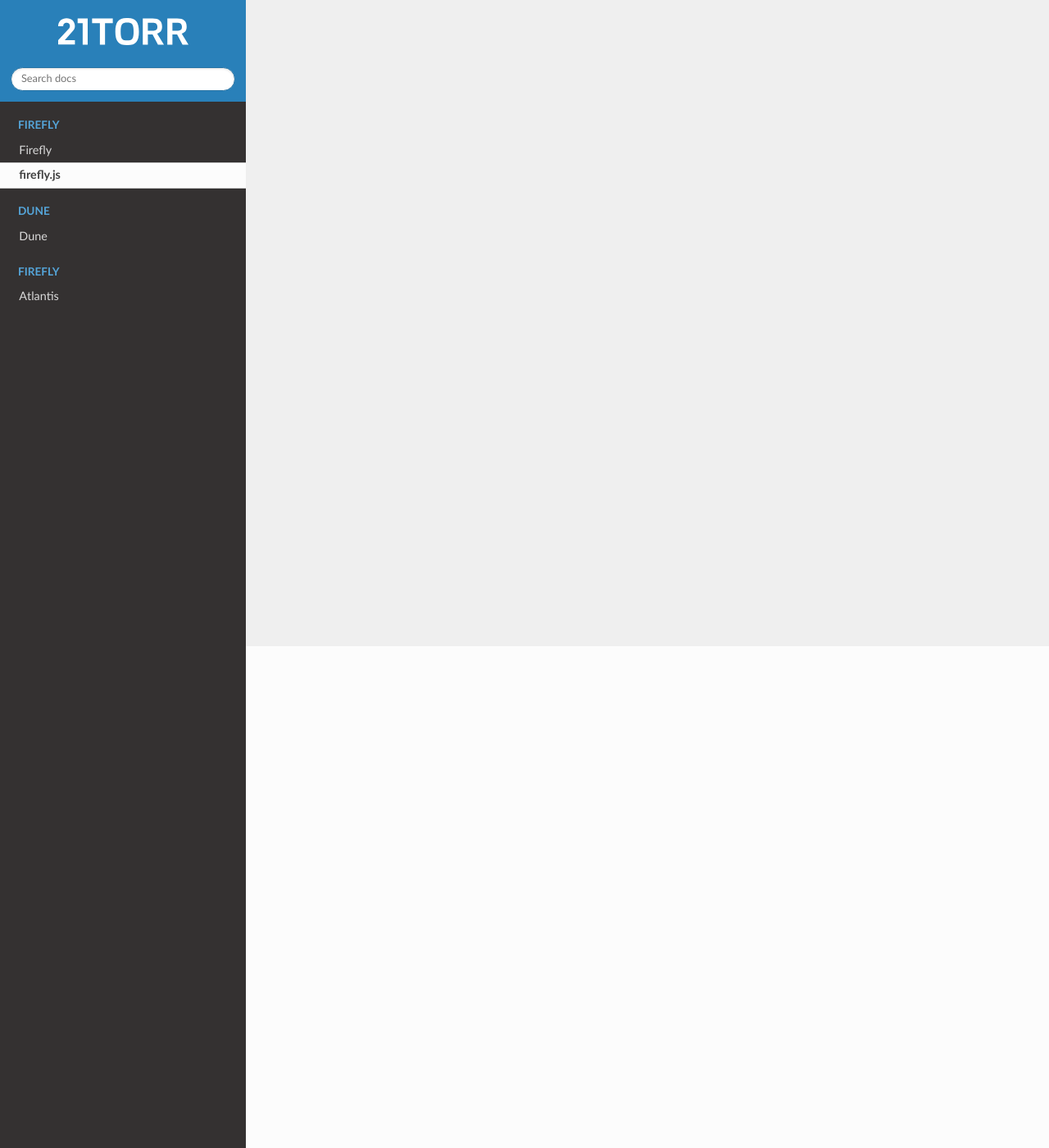
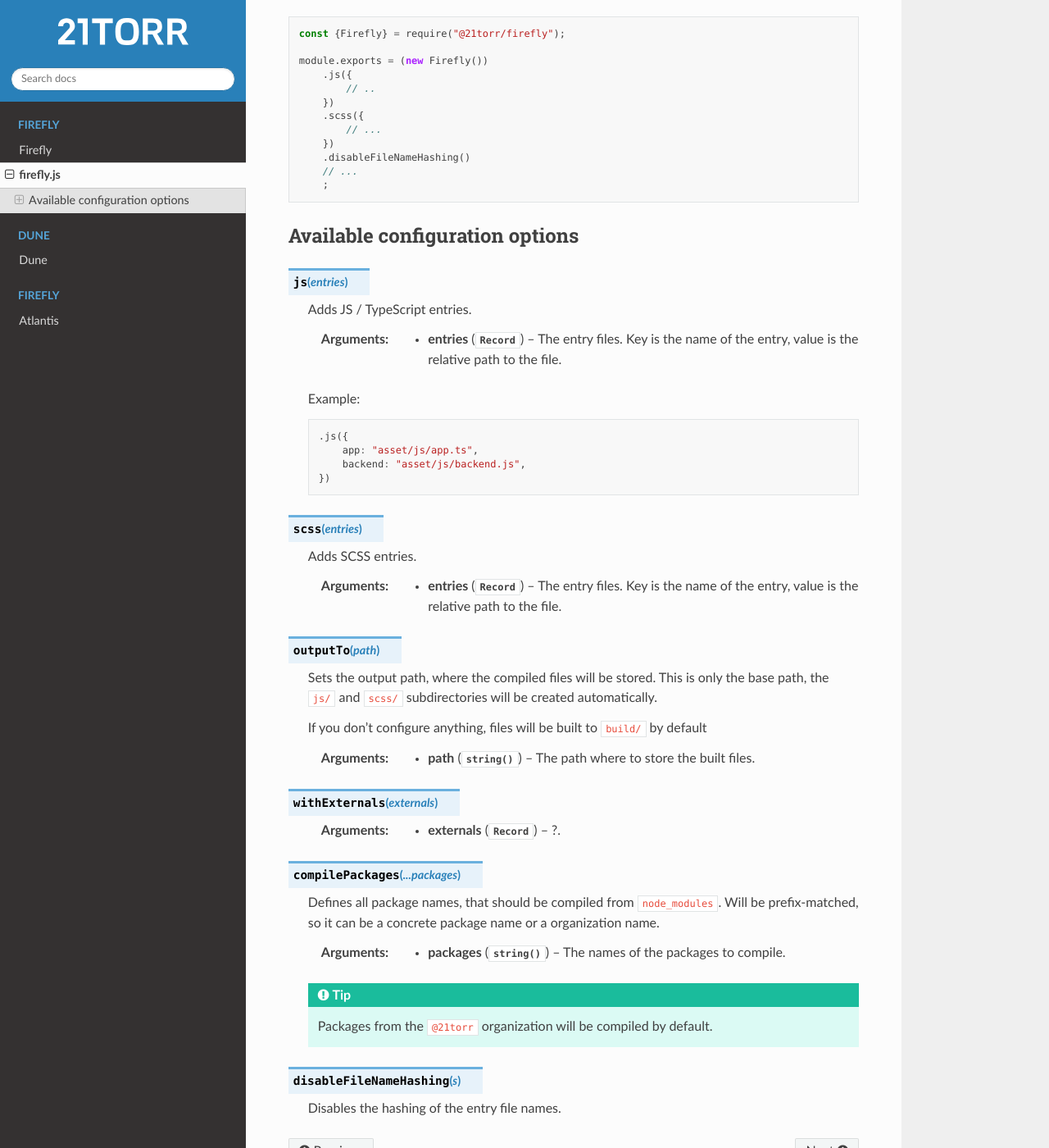
Before and after one commit to 21TORR/docs-old, a Sphinx documentation site: the page built from docs/firefly/firefly.js.rst, in a window 1280 px wide and 1400 px high, scrolled down 612 px. Shown: the whole window at 82% size. Built offline with Sphinx 7.4.7 and the Read the Docs theme 2.0.0, drawn with Linux system fonts in a browser that asks for light colours; some of the changed text lies outside the part shown.

Commit message:
Document the `firefly.js`

```diff
--- a/docs/firefly/firefly.js.rst
+++ b/docs/firefly/firefly.js.rst
@@ -1,3 +1,102 @@
 ##########
 firefly.js
 ##########
+
+Firefly is configured by putting a ``firefly.js`` in the root of your project. This file imports the main ``Firefly`` class and must return a (configured) instance of it.
+
+The base file can look like this:
+
+.. code-block:: js
+
+    const {Firefly} = require("@21torr/firefly");
+
+    module.exports = (new Firefly())
+        // configuration goes here
+        ;
+
+.. tip::
+
+    You can generate the base file by just running
+
+    .. code-block:: bash
+
+        npx firefly init
+
+
+The configuration of Firefly works by using the fluent methods on the configuration object, like this:
+
+.. code-block:: js
+
+    const {Firefly} = require("@21torr/firefly");
+
+    module.exports = (new Firefly())
+        .js({
+            // ..
+        })
+        .scss({
+            // ...
+        })
+        .disableFileNameHashing()
+        // ...
+        ;
+
+
+Available configuration options
+###############################
+
+.. js:method:: .js(entries)
+
+    Adds JS / TypeScript entries.
+
+    :param entries: The entry files. Key is the name of the entry, value is the relative path to the file.
+    :type entries:  Record<string, string>
+
+    Example:
+
+    .. code-block:: js
+
+        .js({
+            app: "asset/js/app.ts",
+            backend: "asset/js/backend.js",
+        })
+
+
+.. js:method:: .scss(entries)
+
+    Adds SCSS entries.
+
+    :param entries: The entry files. Key is the name of the entry, value is the relative path to the file.
+    :type entries:  Record<string, string>
+
+
+.. js:method:: .outputTo(path)
+
+    Sets the output path, where the compiled files will be stored.
+    This is only the base path, the ``js/`` and ``scss/`` subdirectories will be created automatically.
+
+    If you don't configure anything, files will be built to ``build/`` by default
+
+    :param string path: The path where to store the built files.
+
+
+.. js:method:: .withExternals(externals)
+
+    :param externals: ?.
+    :type externals:  Record<string, string>
+
+
+.. js:method:: .compilePackages(...packages)
+
+    Defines all package names, that should be compiled from ``node_modules``. Will be prefix-matched, so it can be a concrete package name or a organization name.
+
+    :param packages: The names of the packages to compile.
+    :type packages: string
+
+    .. tip::
+
+        Packages from the ``@21torr`` organization will be compiled by default.
+
+
+.. js:method:: .disableFileNameHashing(s)
+
+    Disables the hashing of the entry file names.
```
